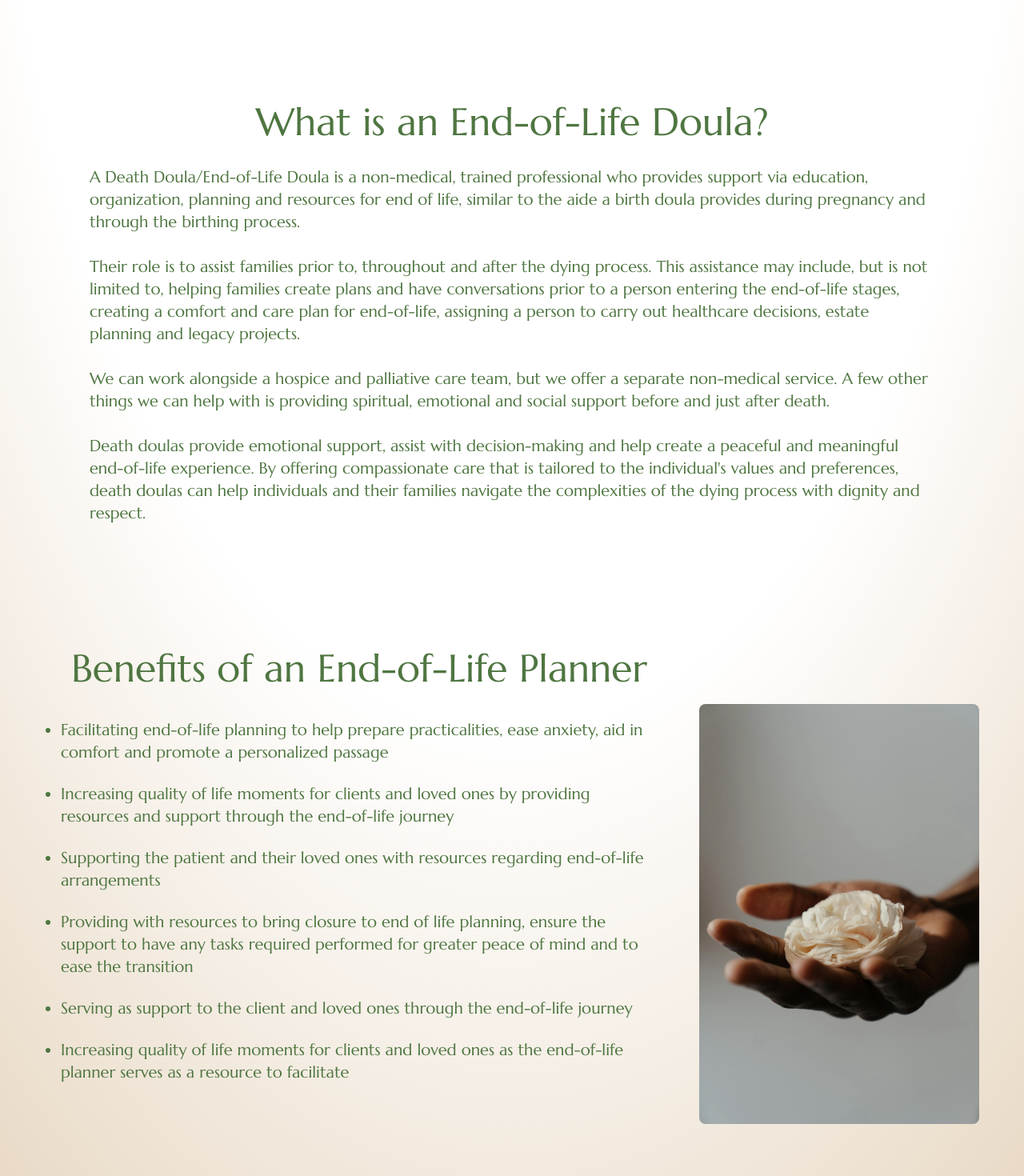
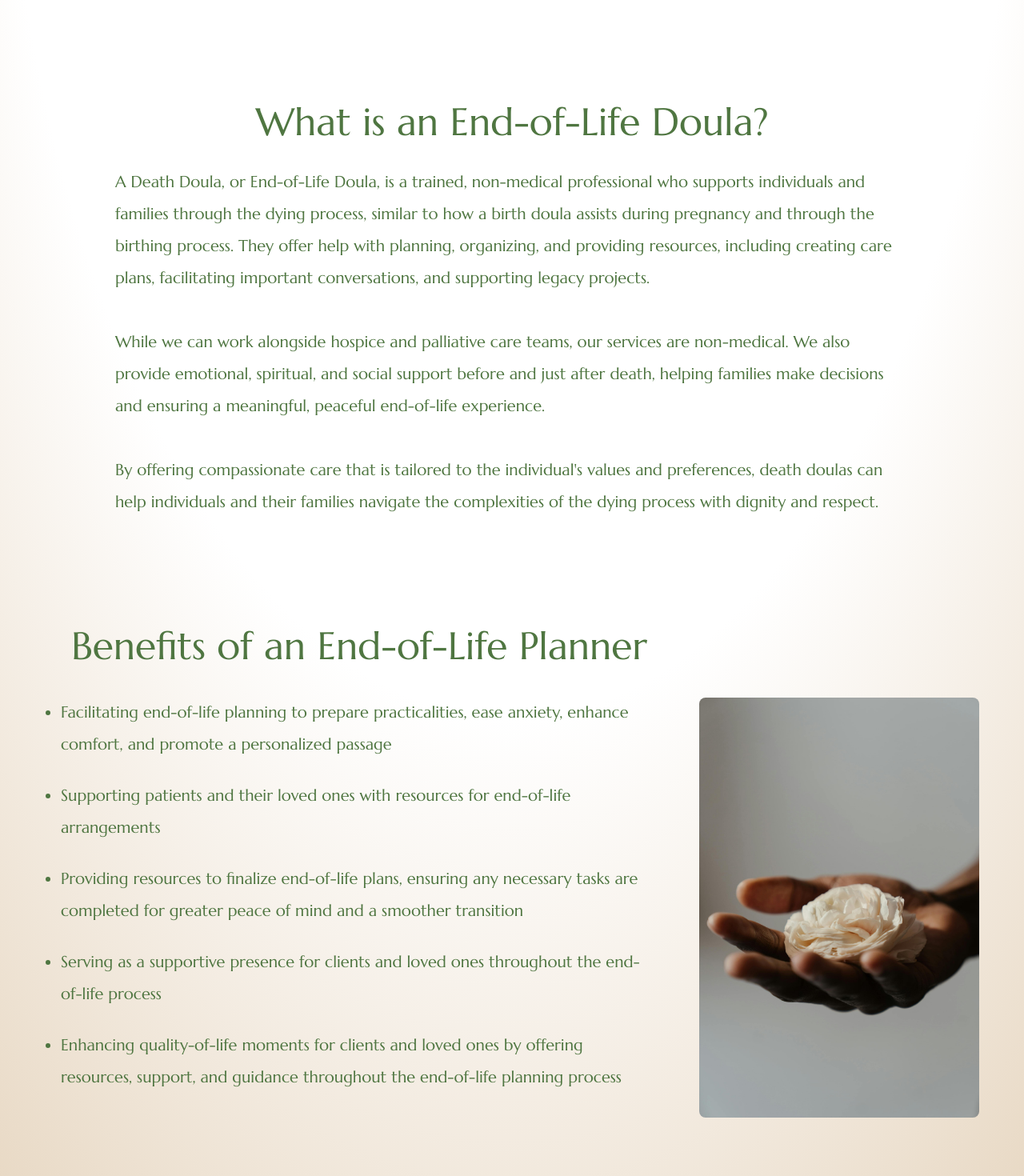
Before and after one commit to victoriaraya/emracing_death, a Next.js app: page / in a window 1280 px wide. Shown: the part 800-2270 px from the top of the page at 80% size. Built offline with nearby package versions, Linux system fonts and the light colour scheme.

Commit message:
beginning of faq refactor, home and contact edits

```diff
--- a/app/contact/page.tsx
+++ b/app/contact/page.tsx
@@ -2,19 +2,21 @@ import Image from "next/image";
 
 const Contact = () => {
   return (
-    <div className="flex flex-col [background:radial-gradient(125%_125%_at_50%_10%,#fff_40%,#d2b48c_100%)] text-[#4F7641] h-full">
-      <h1 className="text-6xl text-center py-4 pb-16">Contact</h1>
-      <p>
+    <div className="grid grid-cols-2 [background:radial-gradient(125%_125%_at_50%_10%,#fff_40%,#d2b48c_100%)] text-[#4F7641] h-screen w-full">
+      <p className="px-14 text-3xl text-center pt-32">
         Let's work together! Contact me at .... to schedule a free 30 minute
         consultation.
       </p>
+      <div className="pr-8 justify-self-center">
         <Image
           src={"/images/walking.jpg"}
           alt="two ladys walking in the park"
           width={400}
           height={500}
           quality={100}
+          className="rounded-sm"
         />
+      </div>
     </div>
   );
 };
--- a/app/faq/page.tsx
+++ b/app/faq/page.tsx
@@ -1,13 +1,37 @@
+"use client";
+import { use, useState } from "react";
+import { IoIosArrowDown } from "react-icons/io";
+import { IoIosArrowUp } from "react-icons/io";
+
 const Faq = () => {
+  const [isOpen, setIsOpen] = useState(false);
+
+  const toggleQuestion = () => {
+    setIsOpen(!isOpen);
+  };
+
   return (
     <div className="[background:radial-gradient(125%_125%_at_50%_10%,#fff_40%,#d2b48c_100%)] text-[#4F7641] h-full px-16">
-      <h1 className="text-6xl text-center py-4 pb-16">
+      <h1 className="text-6xl text-center py-4 pb-8">
         Frequently Asked Questions
       </h1>
-      <h2 className="text-3xl pb-4">
-        Are there fees for your services? Do you take insurance?
+      <p className="pb-16 text-center text-2xl px-20">
+        Cant find what you're looking for?{" "}
+        <a href="mailto:sjsk@g.com" className="underline">
+          Please email us!
+        </a>
+      </p>
+      <h2 className="text-3xl pb-4 flex">
+        Are there fees for your services? Do you take insurance?{" "}
+        <button
+          className="justify-self-end"
+          openElement={0}
+          onClick={toggleQuestion}
+        >
+          {isOpen ? <IoIosArrowUp /> : <IoIosArrowDown />}
+        </button>
       </h2>
-      <p className="text-xl pb-20">
+      <p className={isOpen ? "text-xl pb-20" : "text-xl pb-20 hidden"}>
         Yes there is a charge. End-of-life doula services are not covered under
         insurance policies. Services are private pay, similar to other
         companion/caregiver type services. Fees are affordable and are charged
@@ -18,8 +42,11 @@ const Faq = () => {
       <h2 className="text-3xl pb-4">
         What is the difference between a hospice volunteer and an end-of-life
         doula?
+        <button className="justify-self-end" onClick={toggleQuestion}>
+          {isOpen ? <IoIosArrowUp /> : <IoIosArrowDown />}
+        </button>
       </h2>
-      <p className="text-xl pb-20">
+      <p className={isOpen ? "text-xl pb-20" : "text-xl pb-20 hidden"}>
         The death doula's service do not take the place of hospice personnel;
         rather they complement other services that a dying person and their
         family may be receiving buy providing additional support and community
--- a/app/page.tsx
+++ b/app/page.tsx
@@ -25,77 +25,60 @@ export default function Home() {
           </p>
         </div>
       </div>
-      <div className=" h-full flex-col items-center justify-items-center text-left px-28 text-[#4F7641]">
+      <div className=" h-full flex-col items-center justify-items-center text-left px-36 text-[#4F7641]">
         <h1 className="text-5xl pb-8 text-center">
           What is an End-of-Life Doula?
         </h1>
-        <p className="text-xl">
-          A Death Doula/End-of-Life Doula is a non-medical, trained professional
-          who provides support via education, organization, planning and
-          resources for end of life, similar to the aide a birth doula provides
-          during pregnancy and through the birthing process. <br />
+        <p className="text-xl leading-loose">
+          A Death Doula, or End-of-Life Doula, is a trained, non-medical
+          professional who supports individuals and families through the dying
+          process, similar to how a birth doula assists during pregnancy and
+          through the birthing process. They offer help with planning,
+          organizing, and providing resources, including creating care plans,
+          facilitating important conversations, and supporting legacy projects.{" "}
           <br />
-          Their role is to assist families prior to, throughout and after the
-          dying process. This assistance may include, but is not limited to,
-          helping families create plans and have conversations prior to a person
-          entering the end-of-life stages, creating a comfort and care plan for
-          end-of-life, assigning a person to carry out healthcare decisions,
-          estate planning and legacy projects. <br />
           <br />
-          We can work alongside a hospice and palliative care team, but we offer
-          a separate non-medical service. A few other things we can help with is
-          providing spiritual, emotional and social support before and just
-          after death. <br />
+          While we can work alongside hospice and palliative care teams, our
+          services are non-medical. We also provide emotional, spiritual, and
+          social support before and just after death, helping families make
+          decisions and ensuring a meaningful, peaceful end-of-life experience.{" "}
           <br />
-          Death doulas provide emotional support, assist with decision-making
-          and help create a peaceful and meaningful end-of-life experience. By
-          offering compassionate care that is tailored to the individual's
+          <br />
+          By offering compassionate care that is tailored to the individual's
           values and preferences, death doulas can help individuals and their
           families navigate the complexities of the dying process with dignity
           and respect.
         </p>
       </div>
       <div className="relative h-full flex items-center justify-items-center text-left pl-14 pr-14 py-32 text-[#4F7641]">
-        {/* <Image
-          src={"/images/border2.png"}
-          alt="border"
-          width={2000}
-          height={100}
-          quality={100}
-          className="absolute top-0 left-0 w-full -mt-5"
-        /> */}
         <div className="flex-col">
           <h1 className="text-5xl pb-10 pr-8 text-center">
             Benefits of an End-of-Life Planner
           </h1>
-          <ul className="text-xl list-disc pr-16 pl-5">
+          <ul className="text-xl list-disc pr-16 pl-5 leading-loose">
             <li className="pb-6">
-              Facilitating end-of-life planning to help prepare practicalities,
-              ease anxiety, aid in comfort and promote a personalized passage{" "}
+              Facilitating end-of-life planning to prepare practicalities, ease
+              anxiety, enhance comfort, and promote a personalized passage{" "}
             </li>
             <li className="pb-6">
               {" "}
-              Increasing quality of life moments for clients and loved ones by
-              providing resources and support through the end-of-life journey{" "}
+              Supporting patients and their loved ones with resources for
+              end-of-life arrangements{" "}
             </li>
             <li className="pb-6">
               {" "}
-              Supporting the patient and their loved ones with resources
-              regarding end-of-life arrangements{" "}
+              Providing resources to finalize end-of-life plans, ensuring any
+              necessary tasks are completed for greater peace of mind and a
+              smoother transition{" "}
             </li>
             <li className="pb-6">
-              {" "}
-              Providing with resources to bring closure to end of life planning,
-              ensure the support to have any tasks required performed for
-              greater peace of mind and to ease the transition{" "}
+              Serving as a supportive presence for clients and loved ones
+              throughout the end-of-life process{" "}
             </li>
             <li className="pb-6">
-              Serving as support to the client and loved ones through the
-              end-of-life journey{" "}
-            </li>
-            <li className="pb-6">
-              Increasing quality of life moments for clients and loved ones as
-              the end-of-life planner serves as a resource to facilitate{" "}
+              Enhancing quality-of-life moments for clients and loved ones by
+              offering resources, support, and guidance throughout the
+              end-of-life planning process{" "}
             </li>
           </ul>
         </div>
@@ -114,7 +97,7 @@ export default function Home() {
       <h2 className="text-[#45260C] text-center text-3xl pb-24">
         kjskdsj@gmail.com
       </h2>
-      <footer className="border-t-2 border-[#F4E9E1] text-[#2c393a] py-10 flex gap-20 justify-center text-2xl">
+      <footer className="border-t-2 border-[#F4E9E1] text-[#2c393a] py-8 flex gap-20 justify-center text-2xl">
         <a
           href="https://doulagivers.com/"
           target="_blank"
@@ -145,14 +128,6 @@ export default function Home() {
             className="rounded-lg"
           />
         </a>
-        {/* <p className="relative group">
-          <Link href={"/services"}>See our services</Link>
-          <span className="absolute left-1/2 bottom-[-3px] w-0 h-[2px] bg-[#2c393a] transition-all duration-300 group-hover:w-full group-hover:left-0"></span>
-        </p>
-        <p className="relative group">
-          <Link href={"/contact"}>Contact us</Link>
-          <span className="absolute left-1/2 bottom-[-3px] w-0 h-[2px] bg-[#2c393a] transition-all duration-300 group-hover:w-full group-hover:left-0"></span>
-        </p> */}
       </footer>
     </div>
   );
```
Also changed, not shown: package.json (+5 -4 lines), 1 other file (tests, documents, lock files or other folders). Lines whose indentation alone changed are shown as unchanged.
